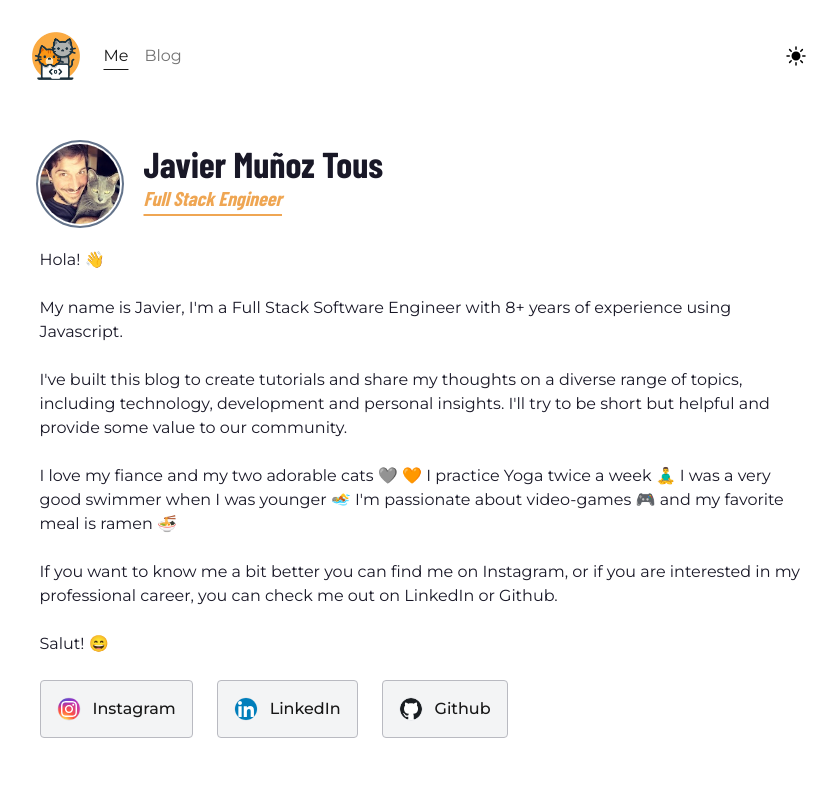
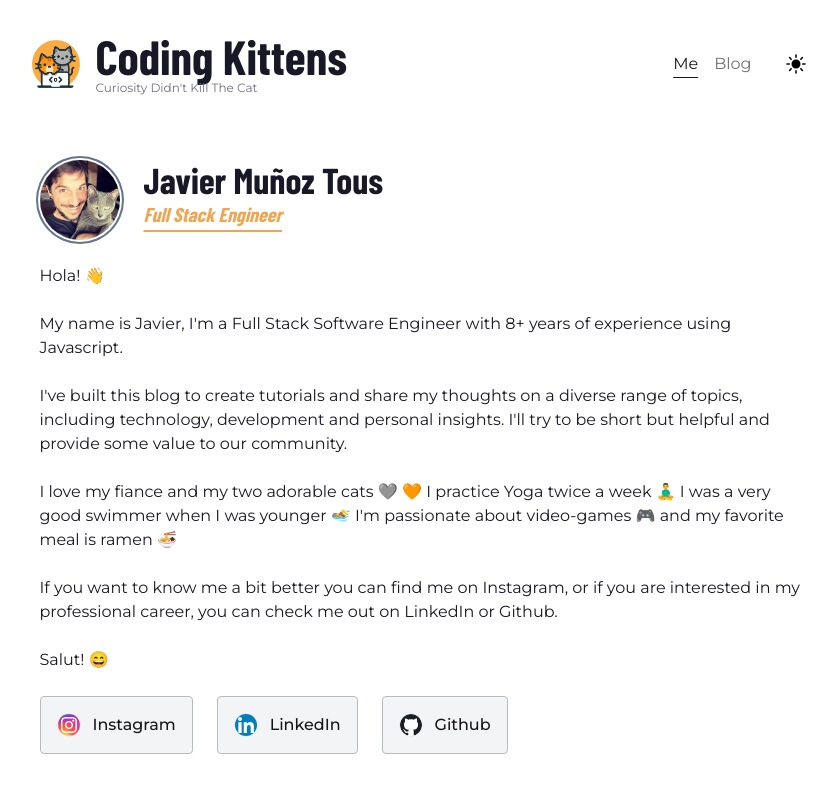
Before and after one commit to Javimtib92/javiermt-blog, a Next.js app: page / in a window 1280 px wide. Shown: the top 792 px of the page, without its empty margins (209-1046 px from the left). Built offline with nearby package versions, Linux system fonts and the light colour scheme; a web font is replaced by a local one.

Commit message:
add sticky navbar

```diff
--- a/app/layout.tsx
+++ b/app/layout.tsx
@@ -7,6 +7,7 @@ import { PreferredThemeSwitch } from '@/components/preferred-theme-switch';
 import NavigationLinks from '@/app/navigation-links';
 import { SpeedInsights } from '@vercel/speed-insights/next';
 import { Analytics } from '@vercel/analytics/react';
+import { SiteLogo } from './site-logo';
 
 const display = Barlow_Condensed({
   subsets: ['latin'],
@@ -46,27 +47,24 @@ export default function RootLayout({
           mono.variable
         )}
       >
-        <div className='mx-4 mb-40 mt-8 max-w-3xl lg:mx-auto'>
-          <main className='mt-6 flex min-w-0 flex-auto flex-col px-2 md:px-0'>
-            <aside className='-ml-[8px] mb-16'>
-              <div className='lg:sticky lg:top-20'>
+        <div className='mb-40 max-w-3xl md:mx-auto'>
+          <main className='flex min-w-0 flex-auto flex-col px-2 md:px-0'>
             {/* Navigation. Think about extracting this component if possible. */}
-                <nav className='fade relative flex scroll-pr-6 flex-row items-start px-0 pb-0 md:relative md:overflow-auto'>
+            <nav className='sticky top-0 mb-12 mt-4 flex flex-row items-start py-4 pl-2 pr-4 backdrop-blur md:-ml-[8px] md:px-0'>
               <div className='flex min-w-full flex-row justify-between space-x-0'>
-                    <div className='flex flex-row'>
+                <SiteLogo />
+
+                <div className='flex gap-6'>
                   <NavigationLinks></NavigationLinks>
-                    </div>
-
                   <ThemeProvider>
                     <PreferredThemeSwitch></PreferredThemeSwitch>
                   </ThemeProvider>
                 </div>
+              </div>
             </nav>
             {/* End of navigation */}
-              </div>
-            </aside>
 
-            {children}
+            <div className='mx-4 md:mx-0'>{children}</div>
           </main>
         </div>
 
--- a/app/navigation-links.tsx
+++ b/app/navigation-links.tsx
@@ -1,10 +1,8 @@
 'use client';
 
 import { cn } from '@/utils/cn';
-import Image from 'next/image';
 import Link from 'next/link';
 import { useSelectedLayoutSegments } from 'next/navigation';
-import Logo from '/public/logo.png';
 
 export default function NavigationLinks() {
   const segments = useSelectedLayoutSegments();
@@ -16,13 +14,6 @@ export default function NavigationLinks() {
 
   return (
     <div className='flex flex-row items-center'>
-      <Image
-        alt='website logo'
-        src={Logo}
-        width={48}
-        height={48}
-        className='mr-4'
-      />
       <Link
         href='/'
         className={cn(
--- /dev/null
+++ b/app/site-logo.tsx
@@ -0,0 +1,29 @@
+import { Heading } from '@/lib/ui/heading';
+import { Link } from '@/lib/ui/link';
+import { Paragraph } from '@/lib/ui/paragraph';
+import Image from 'next/image';
+import Logo from '/public/logo.png';
+
+export function SiteLogo() {
+  return (
+    <>
+      <Link href='/' className='flex flex-row items-center'>
+        <Image
+          alt='website logo'
+          src={Logo}
+          width={48}
+          height={48}
+          className='mr-4'
+        />
+        <div className='hidden flex-col sm:flex'>
+          <Heading level={1} className='text-2xl dark:text-2xl'>
+            Coding Kittens
+          </Heading>
+          <Paragraph className='m-0' subtle>
+            Curiosity Didn&apos;t Kill The Cat
+          </Paragraph>
+        </div>
+      </Link>
+    </>
+  );
+}
--- a/components/social-link.tsx
+++ b/components/social-link.tsx
@@ -20,7 +20,7 @@ export function SocialLink({
         <div className='flex items-center space-x-3'>
           <div className='relative h-6 rounded-full bg-white'>
             <Image
-              alt={name}
+              alt={name + ' logo'}
               src={img}
               height={64}
               width={64}
```
Lines whose indentation alone changed are shown as unchanged.
